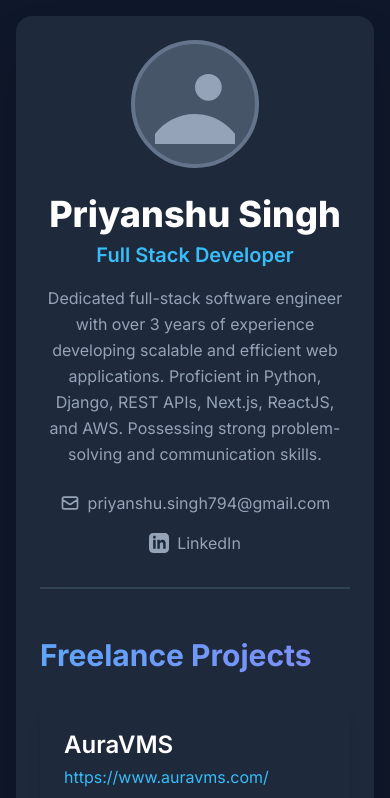
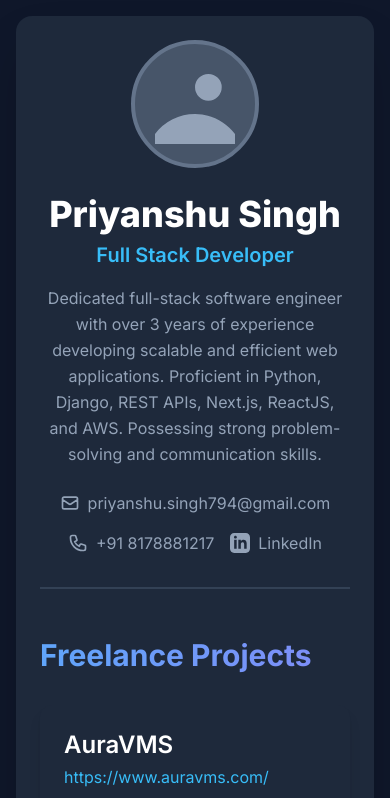
Before and after one commit to priyanshuinn/priyanshuinn.hithub.io, a plain HTML site: page index.html in a window 390 px wide. Shown: the top 798 px of the page. Drawn offline with nearby package versions, Linux system fonts and the light colour scheme.

Commit message:
Added Mobile No

```diff
--- a/index.html
+++ b/index.html
@@ -113,6 +113,13 @@
                     <a href="mailto:priyanshu.singh794@gmail.com" class="hover:text-sky-400 transition-colors flex items-center">
                         <svg xmlns="http://www.w3.org/2000/svg" class="h-5 w-5 mr-2" fill="none" viewBox="0 0 24 24" stroke="currentColor"><path stroke-linecap="round" stroke-linejoin="round" stroke-width="2" d="M3 8l7.89 5.26a2 2 0 002.22 0L21 8M5 19h14a2 2 0 002-2V7a2 2 0 00-2-2H5a2 2 0 00-2 2v10a2 2 0 002 2z" /></svg>
                         priyanshu.singh794@gmail.com
+                    </a>
+                    <!-- Added phone number link -->
+                    <a href="tel:+918178881217" class="hover:text-sky-400 transition-colors flex items-center">
+                         <svg xmlns="http://www.w3.org/2000/svg" class="h-5 w-5 mr-2" fill="none" viewBox="0 0 24 24" stroke="currentColor">
+                            <path stroke-linecap="round" stroke-linejoin="round" stroke-width="2" d="M3 5a2 2 0 012-2h3.28a1 1 0 01.948.684l1.498 4.493a1 1 0 01-.502 1.21l-2.257 1.13a11.042 11.042 0 005.516 5.516l1.13-2.257a1 1 0 011.21-.502l4.493 1.498a1 1 0 01.684.949V19a2 2 0 01-2 2h-1C9.716 21 3 14.284 3 6V5z" />
+                        </svg>
+                        +91 8178881217
                     </a>
                     <a href="https://linkedin.com/in/priyanshu-singhh" target="_blank" rel="noopener noreferrer" class="hover:text-sky-400 transition-colors flex items-center">
                         <svg xmlns="http://www.w3.org/2000/svg" class="h-5 w-5 mr-2" viewBox="0 0 24 24" fill="currentColor"><path d="M19 0h-14c-2.761 0-5 2.239-5 5v14c0 2.761 2.239 5 5 5h14c2.762 0 5-2.239 5-5v-14c0-2.761-2.238-5-5-5zm-11 19h-3v-11h3v11zm-1.5-12.268c-.966 0-1.75-.79-1.75-1.764s.784-1.764 1.75-1.764 1.75.79 1.75 1.764-.783 1.764-1.75 1.764zm13.5 12.268h-3v-5.604c0-3.368-4-3.113-4 0v5.604h-3v-11h3v1.765c1.396-2.586 7-2.777 7 2.476v6.759z" /></svg>
```
